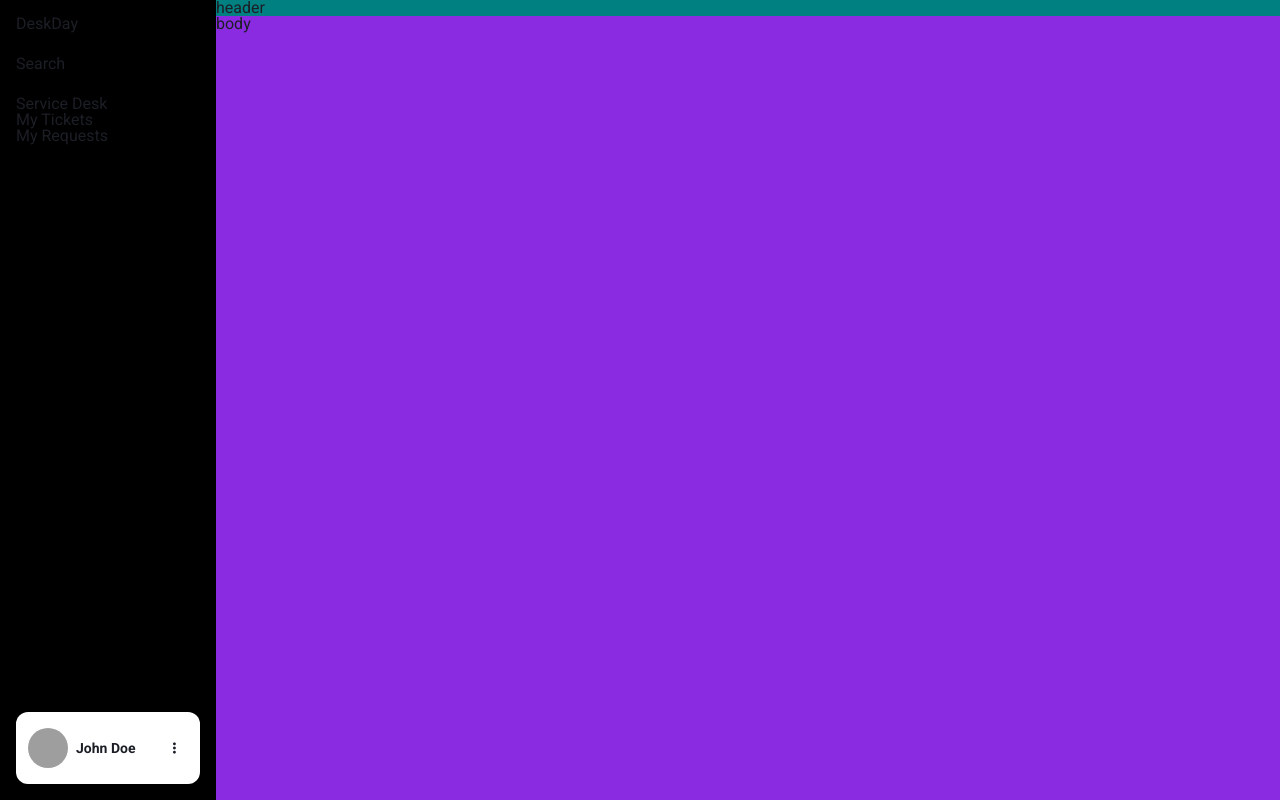
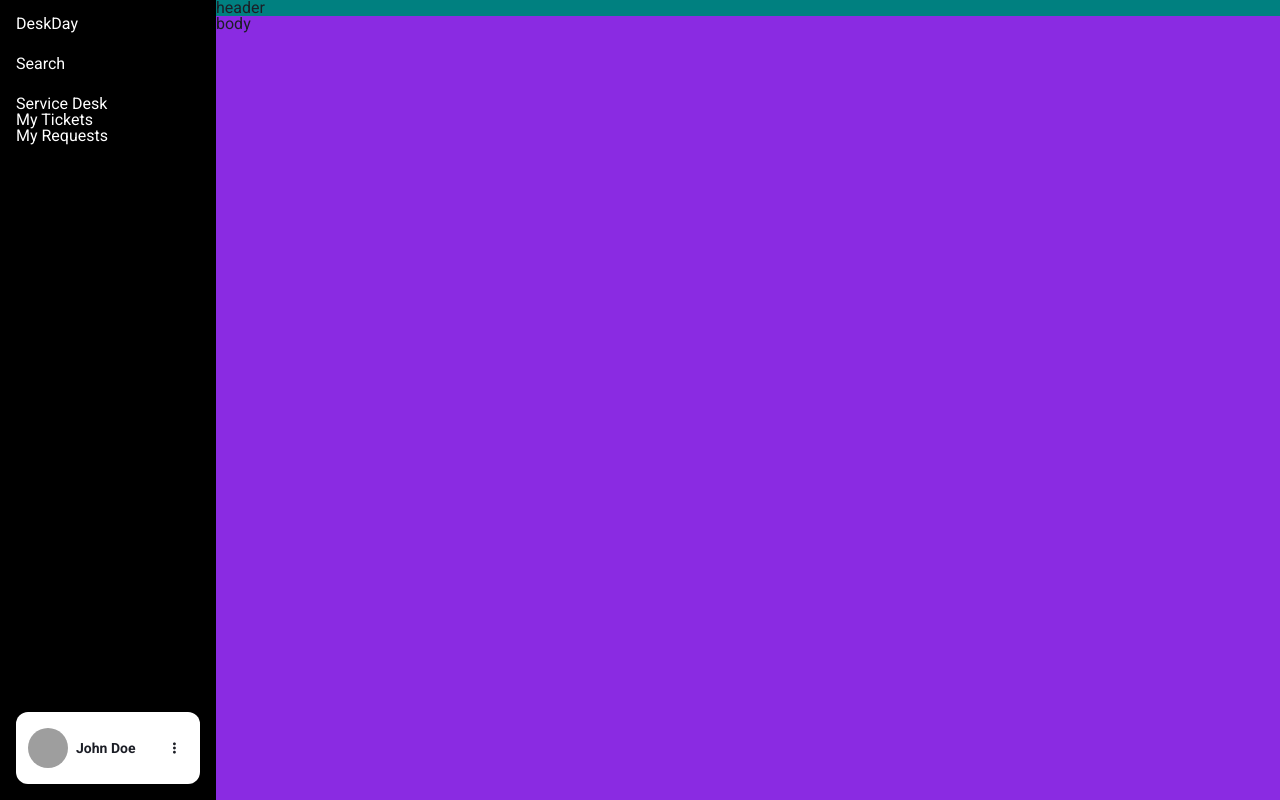
Before and after one commit to VishnuVNairCodes/deskday, a React (Create React App) app: page / in a window 1280 px wide. Built offline with nearby package versions, Linux system fonts and the light colour scheme; grey boxes are pictures that could not be loaded.

Commit message:
style: set sidebar default font color to white

```diff
--- a/src/components/SideBar/SideBar.css
+++ b/src/components/SideBar/SideBar.css
@@ -1,6 +1,7 @@
 .aside {
   display: flex;
   flex-direction: column;
+  color: var(--clr-white);
   gap: 2.4rem;
   padding: 1.6rem;
 }
```
